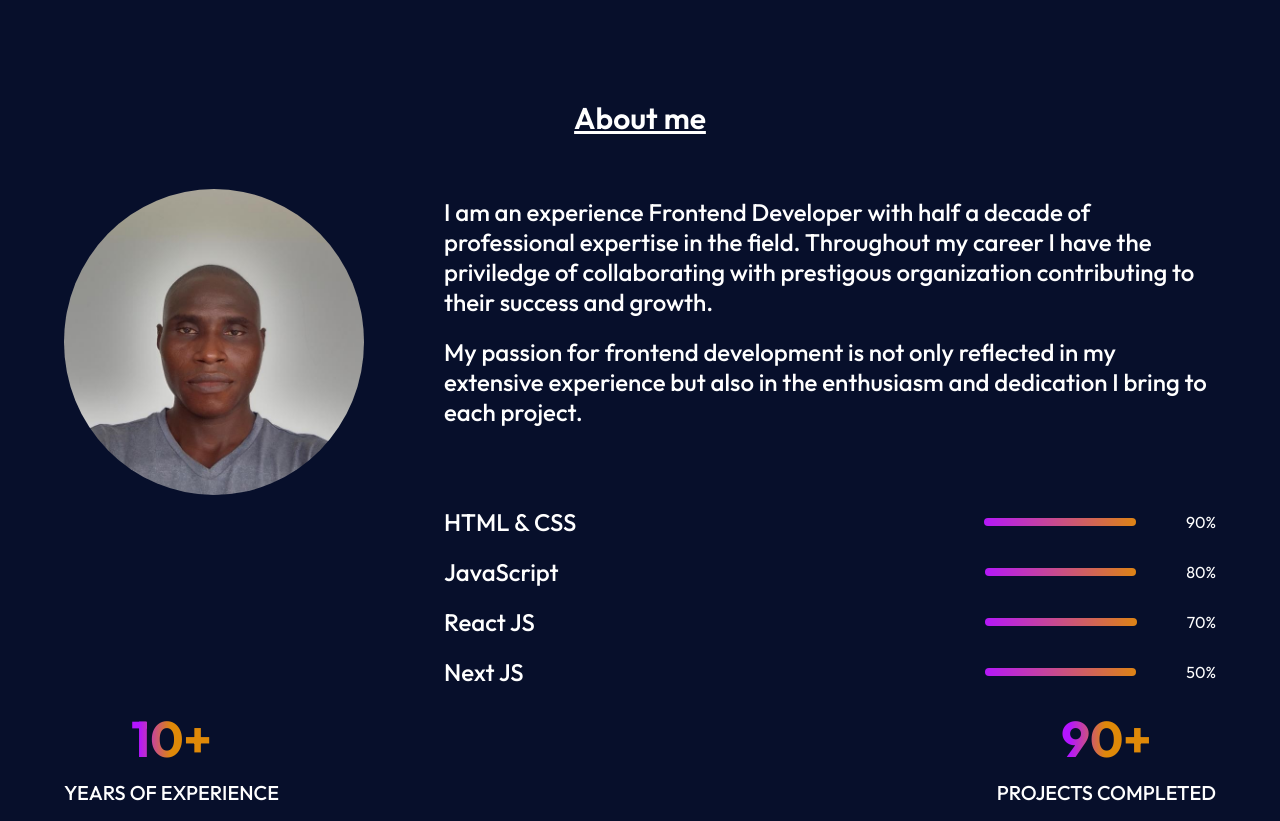
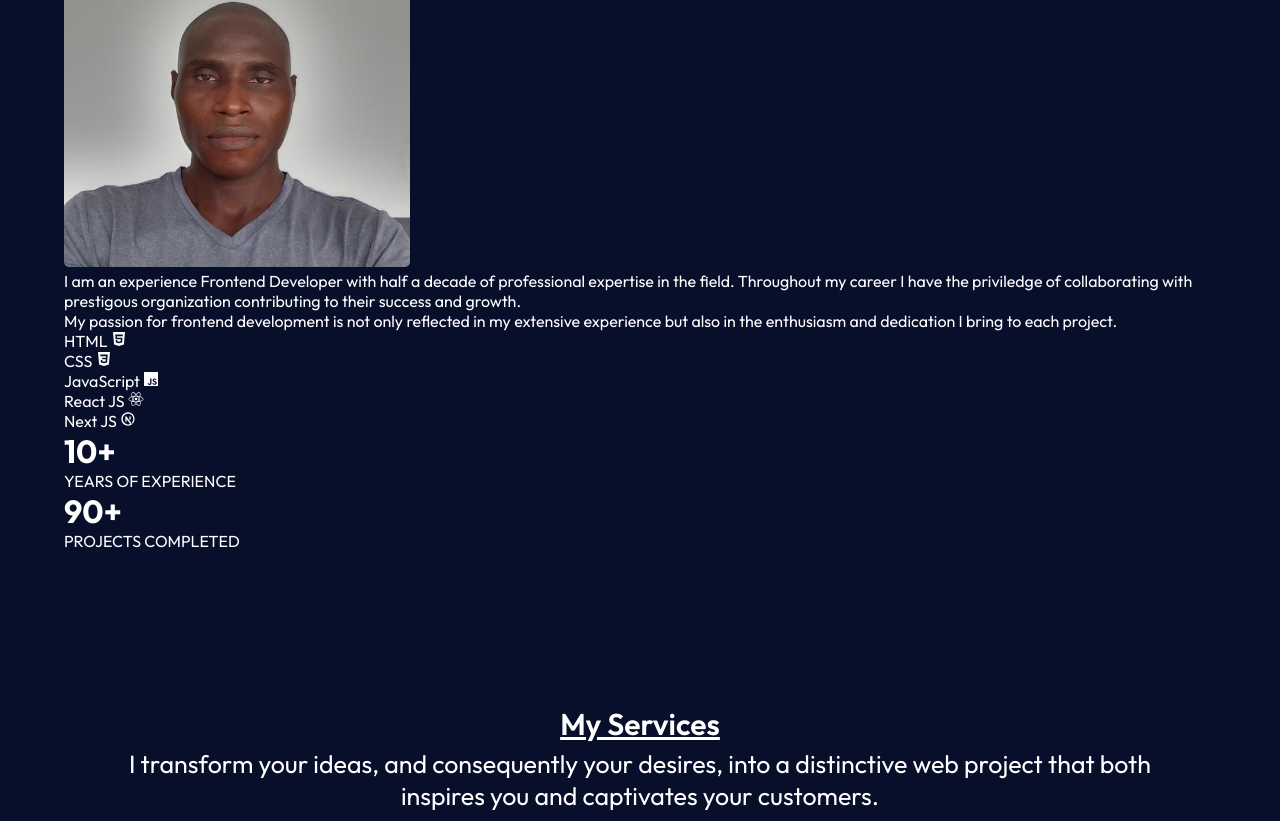
Before and after one commit to jonahunuafe/portfolio-react, a React (Vite) app: page / in a window 1280 px wide. Shown: the part 699-1520 px from the top of the page. Built offline with nearby package versions, Linux system fonts and the light colour scheme.

Commit message:
removed styling for About component

```diff
--- a/src/components/About/About.jsx
+++ b/src/components/About/About.jsx
@@ -1,5 +1,10 @@
 import React from 'react';
 import jonah_img from "../../assets/images/jonah-photo.jpg"
+import { IoLogoHtml5 } from "react-icons/io5";
+import { IoLogoCss3 } from "react-icons/io";
+import { IoLogoJavascript } from "react-icons/io5";
+import { IoLogoReact } from "react-icons/io5";
+import { TbBrandNextjs } from "react-icons/tb";
 
 import classes from "./About.module.css";
 
@@ -28,16 +33,19 @@ const About = () => {
             </div>
             <div className={classes.aboutSkills}>
                <div className={classes.aboutSkill}>
-                  <p>HTML & CSS</p><hr style={{width: "20%"}}/><span>90%</span>
+                  <p>HTML <IoLogoHtml5 className={classes.icon}/></p>
                </div>
                <div className={classes.aboutSkill}>
-                  <p>JavaScript</p><hr style={{width: "20%"}}/><span>80%</span>
+                  <p>CSS <IoLogoCss3 className={classes.icon}/></p>
                </div>
                <div className={classes.aboutSkill}>
-                  <p>React JS</p><hr style={{width: "20%"}}/><span>70%</span>
+                  <p>JavaScript <IoLogoJavascript className={classes.icon}/></p>
                </div>
                <div className={classes.aboutSkill}>
-                  <p>Next JS</p><hr style={{width: "20%"}}/><span>50%</span>
+                  <p>React JS <IoLogoReact className={classes.icon}/></p>
+               </div>
+               <div className={classes.aboutSkill}>
+                  <p>Next JS <TbBrandNextjs className={classes.icon}/></p>
                </div>
             </div>
          </div>
--- a/src/components/About/About.module.css
+++ b/src/components/About/About.module.css
@@ -1,184 +1,5 @@
-.about {
-   display: flex;
-   flex-direction: column;
-   align-items: center;
-   gap: 1.5rem;
-   margin-top: 4rem;
+/* background: linear-gradient(264deg, #DF8908 -5.09%, #B415FF 102.28%); */
+.aboutLeft img {
+   width: 30%;
+   border-radius: 5px;
 }
-
-.aboutTitle h1 {
-   font-size: 2em;
-   font-weight: 600;
-   margin-top: 5rem;
-   text-decoration: underline;
-}
-
-.aboutSection {
-   display: flex;
-   flex-direction: column;
-   gap: 1.5rem;
-}
-
-.aboutLeft {
-   display: flex;
-   flex-direction: column;
-   align-items: center;
-}
-
-.aboutLeft img {
-   width: 50%;
-   border-radius: 100%;
-   margin-top: 2rem;
-   margin-bottom: 2rem;
-}
-
-.aboutRight {
-   display: flex;
-   flex-direction: column;
-   gap: 1.5rem;
-}
-
-.aboutPara {
-   display: flex;
-   flex-direction: column;
-   gap: 1.5rem;
-   font-weight: 500;
-   text-align: center;
-}
-
-.aboutSkills {
-   display: flex;
-   flex-direction: column;
-   gap: 1.5rem;
-   margin-top: 2rem;
-}
-
-.aboutSkill {
-   display: flex;
-   justify-content: space-between;
-   gap: 2rem;
-   align-items: center;
-   transition: 0.3s;
-}
-
-.aboutSkill:hover {
-   transform: scale(1.05);
-}
-
-.aboutSkill p {
-   width: 50%;
-   font-weight: 500;
-}
-
-.aboutSkill hr {
-   outline: none;
-   border: none;
-   height: 4.5px;
-   border-radius: 50px;
-   background: linear-gradient(264deg, #DF8908 -5.09%, #B415FF 102.28%);
-}
-
-.aboutAchievements {
-   display: flex;
-   width: 100%;
-   justify-content: space-between;
-   align-items: center;
-   margin-bottom: 2rem;
-}
-
-.aboutAchievement {
-   display: flex;
-   flex-direction: column;
-   align-items: center;
-   gap: 1rem;
-   transition: 0.5s;
-}
-
-.aboutAchievement:hover {
-   transform: scale(1.12);
-}
-
-.aboutAchievement h1 {
-   font-size: 1.5em;
-   font-weight: 700;
-   background: linear-gradient(270deg, #DF8908 50.41%, #B415FF 90%);
-   background-clip: text;
-   -webkit-background-clip: text;
-   -webkit-text-fill-color: transparent;
-}
-
-.aboutAchievement p {
-   font-weight: 500;
-   width: 50%;
-   text-align: center;
-}
-
-@media(min-width: 768px) {
-   .about {
-      gap: 20px;
-   }
-
-   .aboutTitle h1 {
-      font-size: 30px;
-   }
-
-   .aboutSection {
-      gap: 80px;
-      flex-direction: row;
-   }
-
-   .aboutLeft {
-      margin: inherit;
-   }
-
-   .aboutLeft img {
-      width: 300px;
-   }
-
-   .aboutRight {
-      gap: 80px;
-   }
-
-   .aboutPara {
-      gap: 20px;
-      font-size: 24px;
-      text-align: left;
-      margin-top: 40px;
-   }
-
-   .aboutSkills {
-      gap: 20px;
-      margin-top: 0rem;
-   }
-
-   .aboutSkill {
-      gap: 50px;
-      justify-content: space-around;
-   }
-
-   .aboutSkill p {
-      width: 500px;
-      font-size: 24px;
-   }
-
-   .aboutSkill hr {
-      height: 8px;
-   }
-
-   .aboutAchievements {
-      margin-bottom: 80px;
-   }
-
-   .aboutAchievement {
-      gap: 10px;
-   }
-
-   .aboutAchievement h1 {
-      font-size: 50px;
-   }
-
-   .aboutAchievement p {
-      font-size: 20px;
-      width: 100%;
-   }
-}
--- a/src/components/Contact/Contact.module.css
+++ b/src/components/Contact/Contact.module.css
@@ -4,12 +4,12 @@
    align-items: center;
    justify-content: center;
    gap: 2rem;
-   margin-top: 4rem;
 }
 
 .contact h1 {
    font-size: 2em;
-   margin-top: 5rem;
+   margin-top: 4rem;
+   /* margin-top: 5rem; */
    text-decoration: underline;
 }
 
--- a/src/components/Home/Home.jsx
+++ b/src/components/Home/Home.jsx
@@ -12,7 +12,7 @@ const Home = () => {
           <p>
             I am a passionate frontend developer with 3years experience in web development.
           </p>
-          <div className={classes.authorConnect}>Connect with me</div>
+          <div className={classes.authorConnect}><a href="#contact">Connect with me</a></div>
         </div>
       </section>
       <section className={classes.summary} style={{textAlign: "center"}}>
--- a/src/components/Home/Home.module.css
+++ b/src/components/Home/Home.module.css
@@ -13,7 +13,7 @@
 }
 
 .AuthorImageContainer img {
-   margin-top: 9rem;
+   margin-top: 8rem;
    width: 50%;
    border-radius: 100%;
 }
@@ -22,7 +22,6 @@
    text-align: center;
    font-size: 1.5em;
    font-weight: 600;
-   margin-top: 5rem;
 }
 
 .authorAction h1 span {
--- a/src/components/Projects/Projects.module.css
+++ b/src/components/Projects/Projects.module.css
@@ -20,8 +20,6 @@
    align-items: center;
    justify-content: center;
    gap: 2rem;
-   margin-top: 4rem;
-   margin-bottom: 3rem;
 }
 
 .myWork a {
@@ -54,14 +52,12 @@
    display: flex;
    align-items: center;
    justify-content: center;
-   margin-bottom: 1rem;
 }
 
 .myWork h1 {
    font-size: 2em;
    text-align: center;
-   margin-top: 5rem;
-   margin-bottom: 2rem;
+   margin-top: 4rem;
    text-decoration: underline;
 }
 
@@ -119,6 +115,7 @@
    }
 
    .myWork h1 {
+      margin-top: 100px;
       margin-bottom: 0px;
    }
 
--- a/src/components/Services/Services.jsx
+++ b/src/components/Services/Services.jsx
@@ -8,8 +8,8 @@ const Services = () => {
       <div className={styles.servicesTitle}>
          <h1>My Services</h1>
          <p>
-            I transform your ideas and consequently your desires into, into a distinctive web
-            project that bot inspires you and captivates your customers.
+            I transform your ideas, and consequently your desires, into a distinctive web
+            project that both inspires you and captivates your customers.
          </p>
       </div>
       <div className={styles.servicesContainer}>
--- a/src/components/Services/Services.module.css
+++ b/src/components/Services/Services.module.css
@@ -4,22 +4,27 @@
    align-items: center;
    justify-content: center;
    gap: 1.5rem;
-   margin-top: 4rem;
+}
+
+.servicesTitle {
+   text-align: center;
 }
 
 .servicesTitle h1 {
    font-weight: 600;
    font-size: 2em;
    margin-top: 4rem;
-   margin-bottom: 2rem;
    text-decoration: underline;
+}
+
+.servicesTitle p {
+   font-size: 1.2em;
 }
 
 .servicesContainer {
    display: grid;
    grid-template-columns: 1fr;
    gap: 2rem;
-   margin-bottom: 4rem;
 }
 
 .servicesFormat {
@@ -60,13 +65,19 @@
       margin-top: 90px;
    }
 
+   .servicesTitle  p {
+      font-size: 25px;
+      width: 90%;
+      margin: auto;
+   }
+
    .servicesTitle h1 {
       font-size: 30px;
       margin-bottom: 5px;
    }
 
    .servicesContainer {
-      grid-template-columns: 1fr 1fr  1fr;
+      grid-template-columns: repeat(3, 1fr);
       margin-bottom: 80px;
    }
 
```
